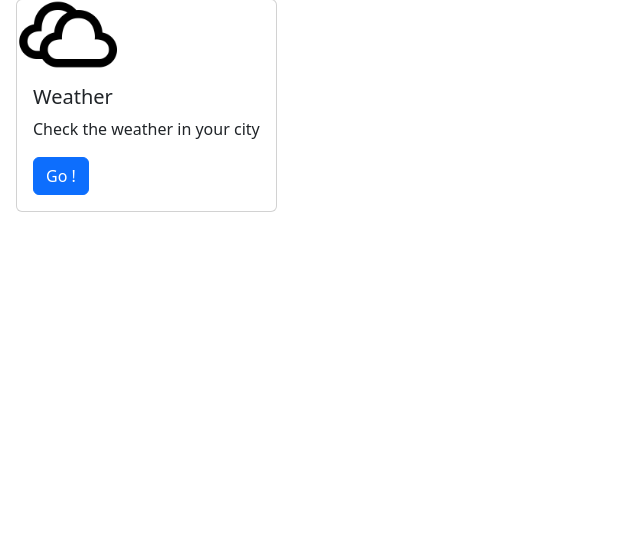
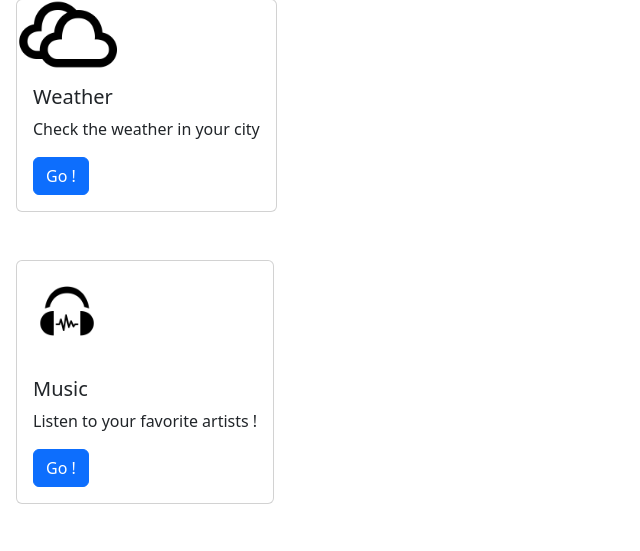
Before and after one commit to Dest1ni/Project, a Django app: page /services/list/ in a window 1280 px wide. Shown: the part 73-624 px from the top of the page, without its empty margins (0-640 px from the left). Run offline with Django 4.2, Linux system fonts and the light colour scheme; some libraries are stand-ins or nearby versions.

Commit message:
add music service

```diff
--- a/web/services/templates/index.html
+++ b/web/services/templates/index.html
@@ -17,5 +17,17 @@ Services
             </div>
         </div>
     </div>
+    <div class="list-group justify-content-center">
+        <div class="d-flex w-100 justify-content-between mb-5 ">
+            <div class="card">
+                <img src="{% static 'services/music.png' %}"  width="100" alt="YOU">
+                <div class="card-body">
+                    <h5 class="card-title">Music</h5>
+                    <p class="card-text"> Listen to your favorite artists !</p>
+                    <a href="{% url 'services:services-music'%}" class="btn btn-primary">Go !</a>
+                </div>
+            </div>
+        </div>
+    </div>
 </div>
 {% endblock body %}
--- a/web/services/urls.py
+++ b/web/services/urls.py
@@ -1,9 +1,10 @@
 from django.urls import path
-from .views import ListServies,WeatherView
+from .views import ListServies,WeatherView,MusicView
 
 app_name = "services"
 
 urlpatterns = [
     path('list/',ListServies.as_view(),name='services-list'),
     path('list/weather/',WeatherView.as_view(),name='services-weather'),
+    path('list/music/',MusicView.as_view(),name='services-music')
 ]
--- a/web/services/views.py
+++ b/web/services/views.py
@@ -1,6 +1,6 @@
+from django.shortcuts import render
 from django.views.generic import TemplateView,View
 import requests
-
 class ListServies(TemplateView):
     template_name = 'index.html'
 
@@ -23,4 +23,7 @@ class WeatherView(TemplateView):
         return self.render_to_response(context)
 
     def get(self, request, *args, **kwargs):
-        return self.render_to_response(self.get_context_data(**kwargs))
+        return render(context=self.get_context_data(**kwargs),template_name='weather.html',request=request)
+
+class MusicView(TemplateView):
+    template_name = 'music.html'
```
Also changed, not shown: web/services/templates/music.html (added, +15 -0 lines), web/static/services/music.png (added), 1 other file.
